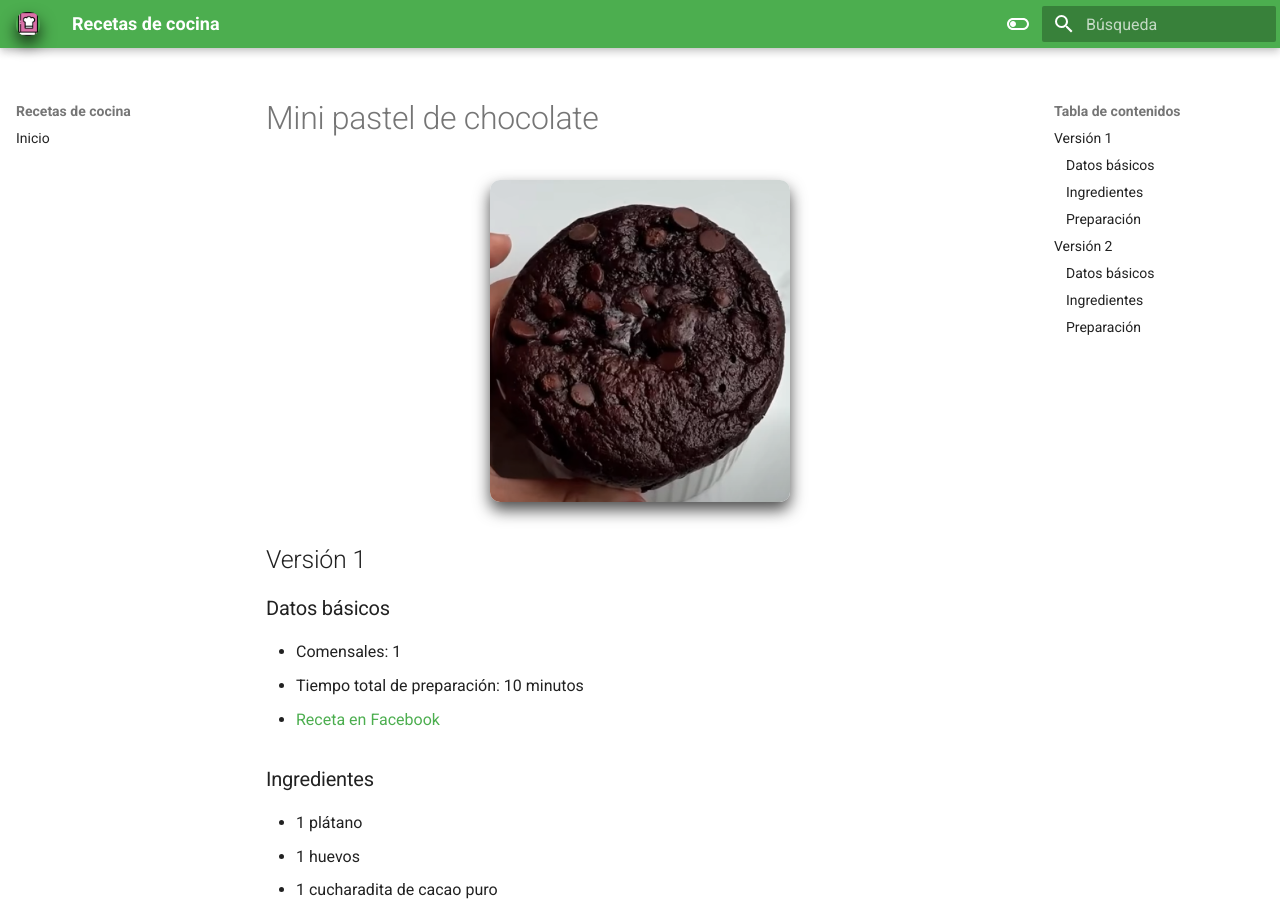
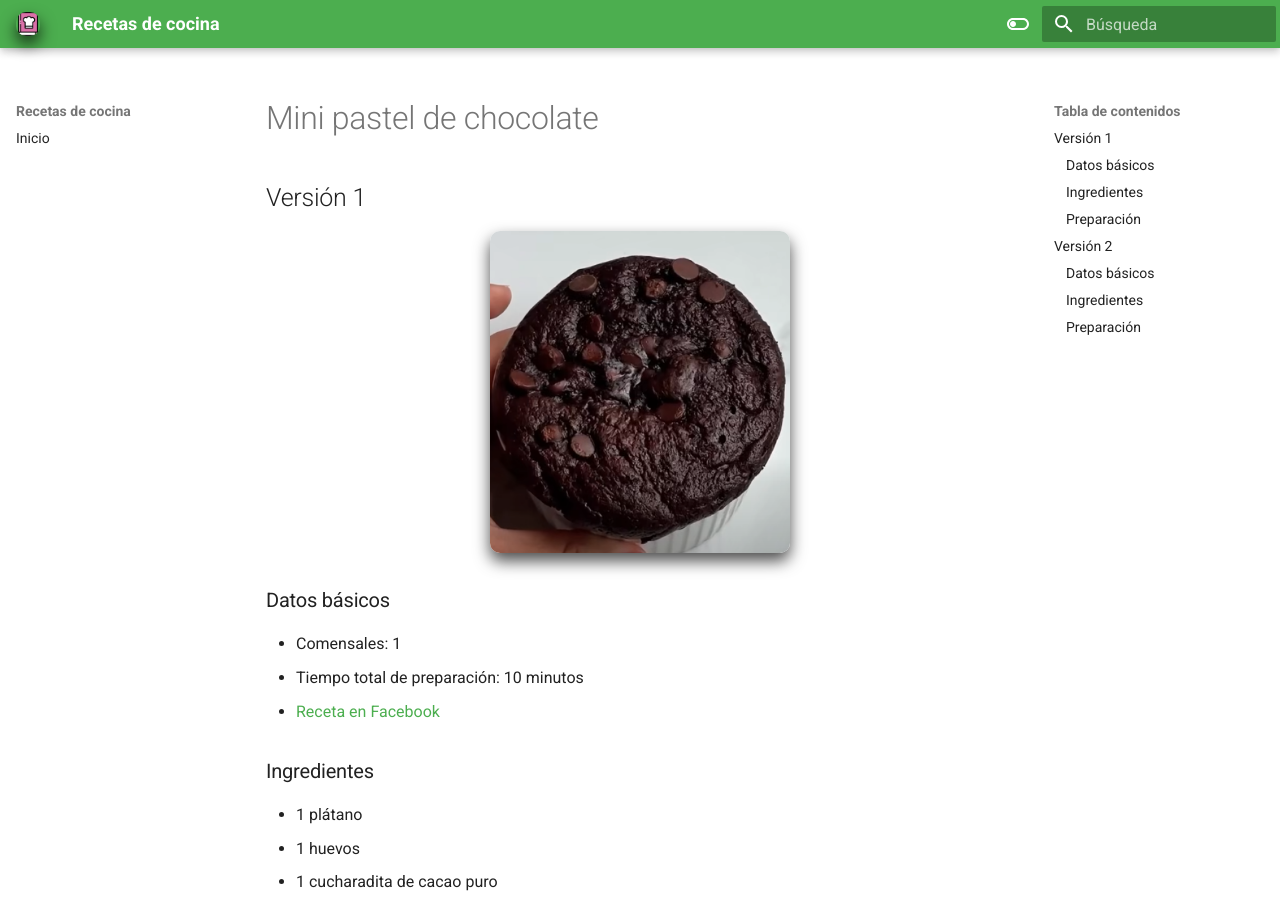
Before and after one commit to nachoiborraIES/recetas, an MkDocs documentation site: the page built from docs/mini_pastel_chocolate.md, in a window 1280 px wide and 900 px high. Built offline with MkDocs 1.6.1 and Material for MkDocs 9.7.7, drawn with Linux system fonts in a browser that asks for light colours.

Commit message:
imágenes pastel choco

```diff
--- a/docs/mini_pastel_chocolate.md
+++ b/docs/mini_pastel_chocolate.md
@@ -1,10 +1,10 @@
 # Mini pastel de chocolate
+
+## Versión 1
 
 <div class="imagen">
     <img src="images/mini_pastel_chocolate.png">
 </div>
-
-## Versión 1
 
 ### Datos básicos
 
@@ -30,6 +30,10 @@
 
 ## Versión 2
 
+<div class="imagen">
+    <img src="images/mini_pastel_chocolate_2.png">
+</div>
+
 ### Datos básicos
 
 * Comensales: 1
```
